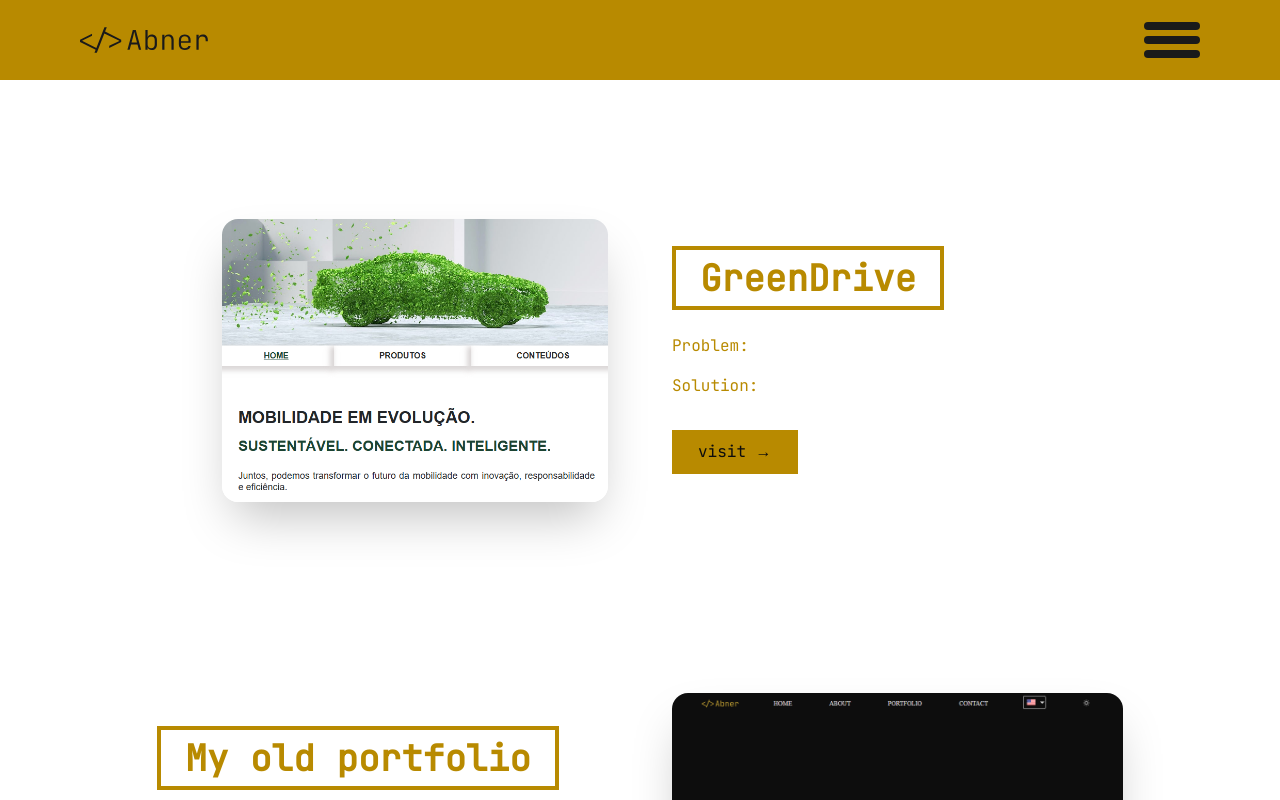
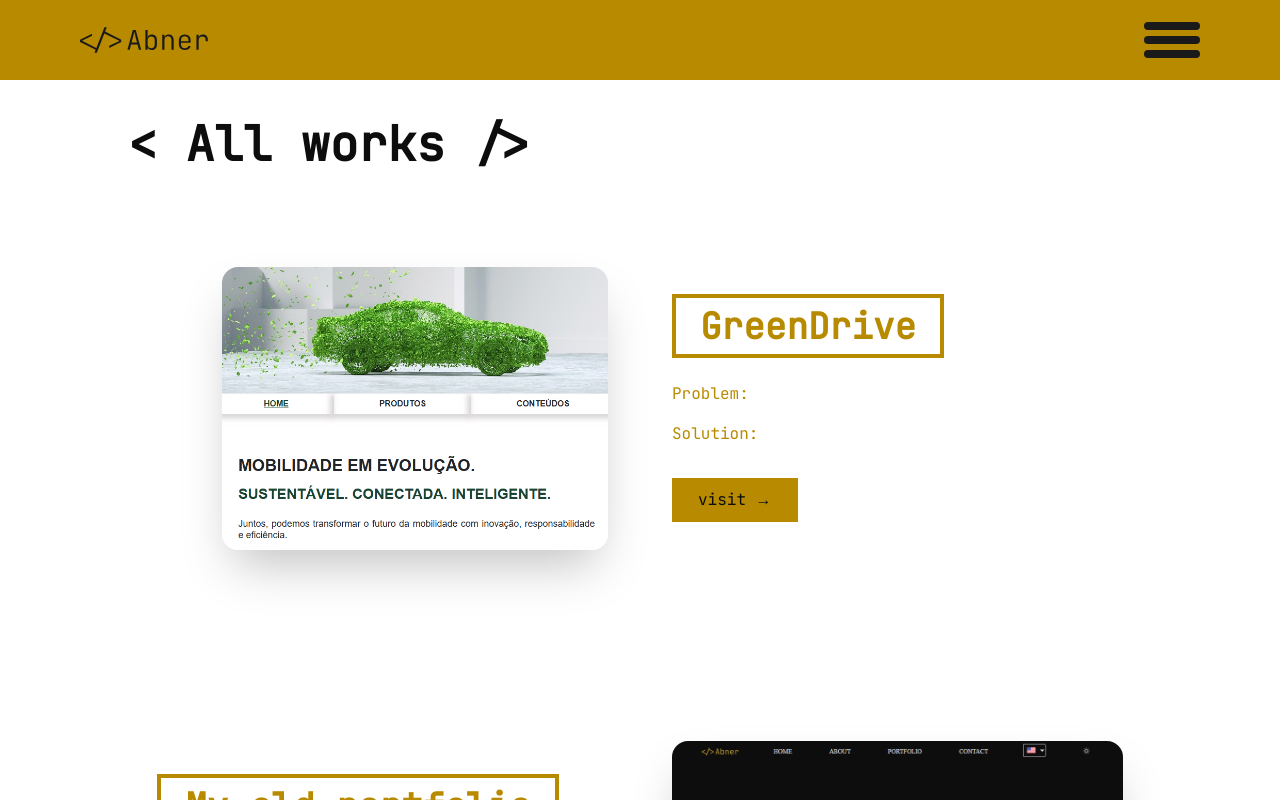
Before and after one commit to Abner-Ferreira/portfolio-next-2025, a Next.js app: page /work in a window 1280 px wide. Shown: the top 800 px of the page. Built offline with nearby package versions, Linux system fonts and the light colour scheme.

Commit message:
Add o titulo da pagina

```diff
--- a/src/app/work/page.jsx
+++ b/src/app/work/page.jsx
@@ -8,6 +8,11 @@ export default function Work() {
   return (
     <>
       <main className='min-h-screen py-[15vh] flex flex-col justify-center items-center'>
+
+        <h1 className='text-[var(--mainText)] text-2xl font-bold
+          md:text-5xl md:w-[80%]
+        '> {'< All works />'}</h1>
+
         {projects.map((project, idx) =>
           idx % 2 === 0 ? (
             <ProjectSectionRight key={idx} {...project} />
```
